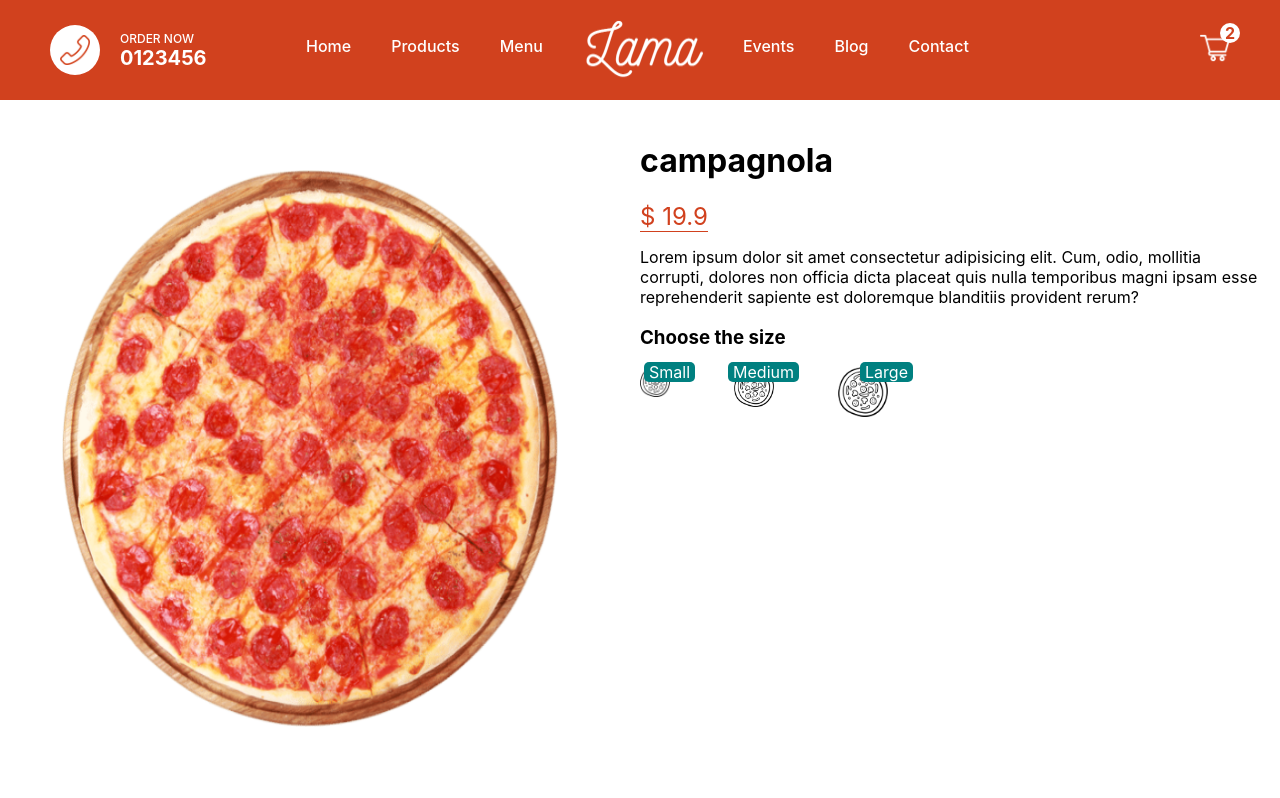
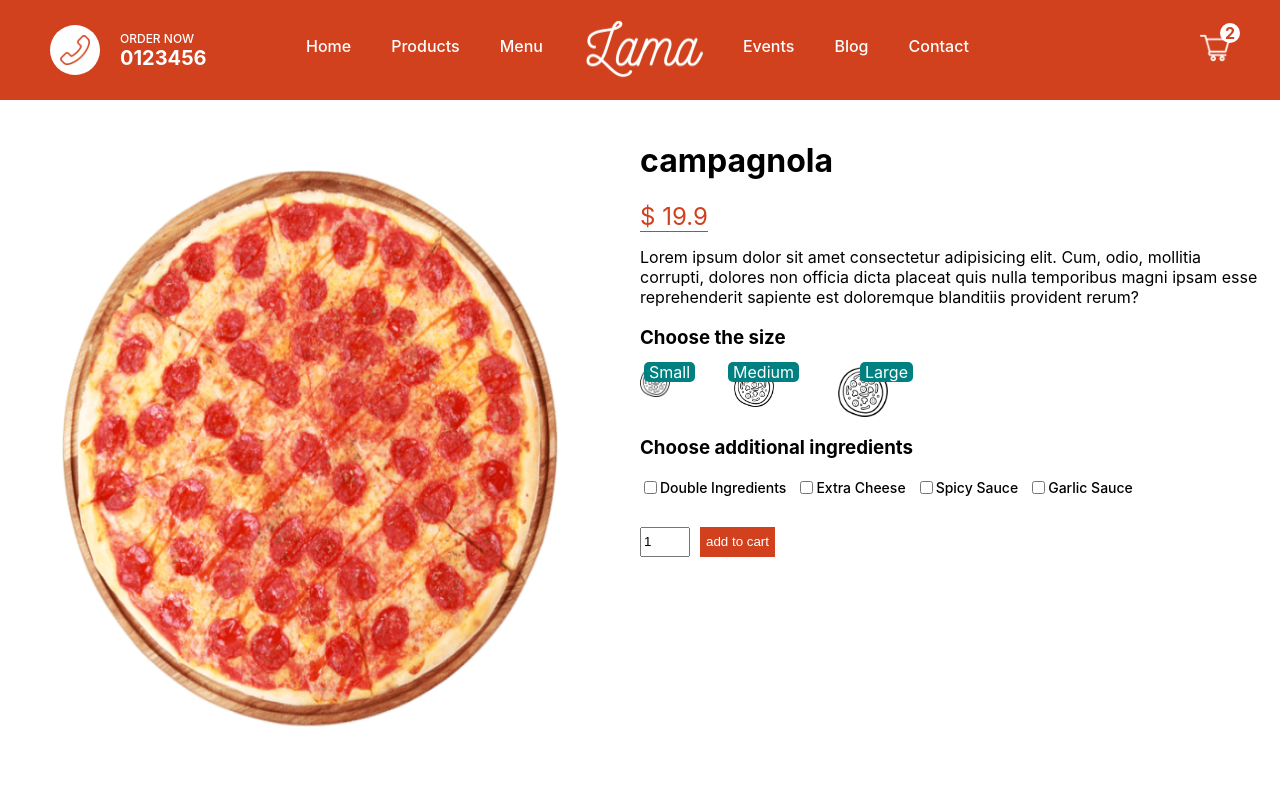
Before and after one commit to MohcineDev/next-recipe-app, a Next.js app: page /product/1 in a window 1280 px wide. Shown: the top 798 px of the page. Built offline with nearby package versions, Linux system fonts and the light colour scheme.

Commit message:
product page

```diff
--- a/pages/product/[id].jsx
+++ b/pages/product/[id].jsx
@@ -27,18 +27,41 @@
                 <p className={styles.desc}>{pizza.desc}</p>
                 <h3 className={styles.choose}>Choose the size</h3>
                 <div className={styles.sizes}>
-                    <div className={styles.size} onClick={()=> setSize(0)}>
+                    <div className={styles.size} onClick={() => setSize(0)}>
                         <Image src="/imgs/size.png" layout="fill" alt="" />
                         <span className={styles.number}>Small</span>
                     </div>
-                    <div className={styles.size} onClick={()=> setSize(1)}>
+                    <div className={styles.size} onClick={() => setSize(1)}>
                         <Image src="/imgs/size.png" layout="fill" alt="" />
                         <span className={styles.number}>Medium</span>
                     </div>
-                    <div className={styles.size} onClick={()=> setSize(2)}>
+                    <div className={styles.size} onClick={() => setSize(2)}>
                         <Image src="/imgs/size.png" layout="fill" alt="" />
                         <span className={styles.number}>Large</span>
                     </div>
+                </div>
+                <h3 className={styles.choose}>Choose additional ingredients</h3>
+                <div className={styles.ingredients}>
+                    <div className={styles.option}>
+                        <input type="checkbox" name="double" id="double" className={styles.checkbox} />
+                        <label htmlFor="double">Double Ingredients</label>
+                    </div>
+                    <div className={styles.option}>
+                        <input type="checkbox" name="cheese" id="cheese" className={styles.checkbox} />
+                        <label htmlFor="cheese">Extra Cheese</label>
+                    </div>
+                    <div className={styles.option}>
+                        <input type="checkbox" name="spicy" id="spicy" className={styles.checkbox} />
+                        <label htmlFor="spicy">Spicy Sauce</label>
+                    </div>
+                    <div className={styles.option}>
+                        <input type="checkbox" name="garlic" id="garlic" className={styles.checkbox} />
+                        <label htmlFor="garlic">Garlic Sauce</label>
+                    </div>
+                </div>
+                <div className={styles.add}>
+                    <input type="number" defaultValue={1} className={styles.quantity} />
+                    <button className={styles.button}>add to cart</button>
                 </div>
             </div>
         </div>
--- a/styles/Product.module.css
+++ b/styles/Product.module.css
@@ -23,33 +23,37 @@
     position: relative;
 }
 
-.price{
+.price {
     color: #d1411e;
     font-size: 24px;
     font-weight: 400;
     border-bottom: 1px solid #d1411e;
 }
-.sizes{
+
+.sizes {
     width: 40%;
     display: flex;
     justify-content: space-between;
 }
-.size{
+
+.size {
     width: 30px;
     height: 30px;
     position: relative;
     cursor: pointer;
 }
 
-.size:nth-child(2){
+.size:nth-child(2) {
     width: 40px;
     height: 40px;
 }
-.size:nth-child(3){
+
+.size:nth-child(3) {
     width: 50px;
     height: 50px;
 }
-.number{
+
+.number {
     position: absolute;
     top: -5px;
     right: -25px;
@@ -59,3 +63,33 @@
     padding: 0 5px;
     border-radius: 5px;
 }
+
+
+.ingredients {
+    display: flex;
+    margin-bottom: 30px;
+}
+
+.option {
+    display: flex;
+    align-items: center;
+    margin-right: 10px;
+    font-size: 14px;
+    font-weight: 500;
+}
+
+.quantity{
+width: 50px;
+height: 30px;
+}
+
+.button {
+
+    height: 30px;
+    margin-left: 10px;
+    background-color: #d1411e;
+    color: white;
+    border: none;
+    font-weight: 500;
+    cursor: pointer;
+}
```
